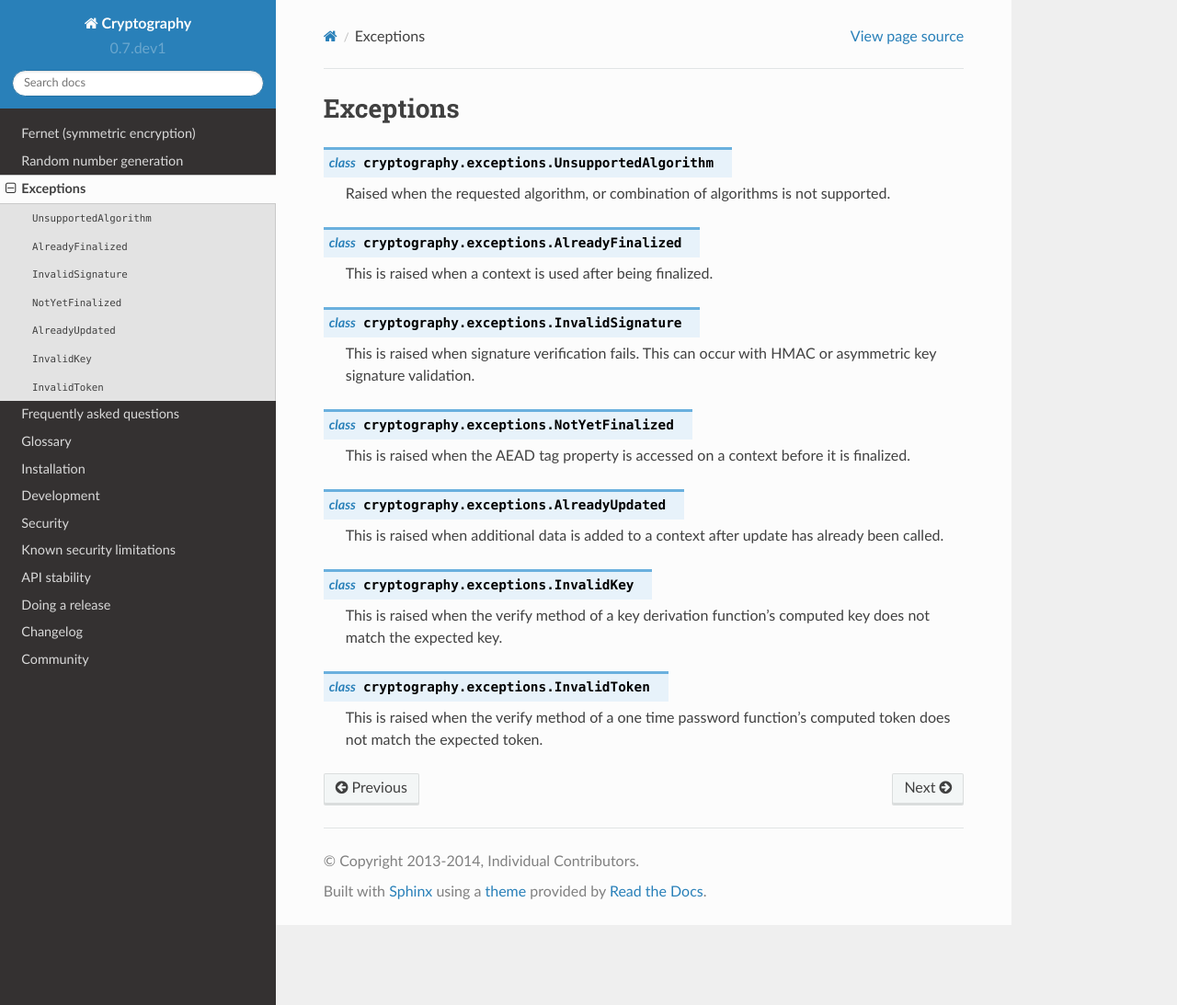
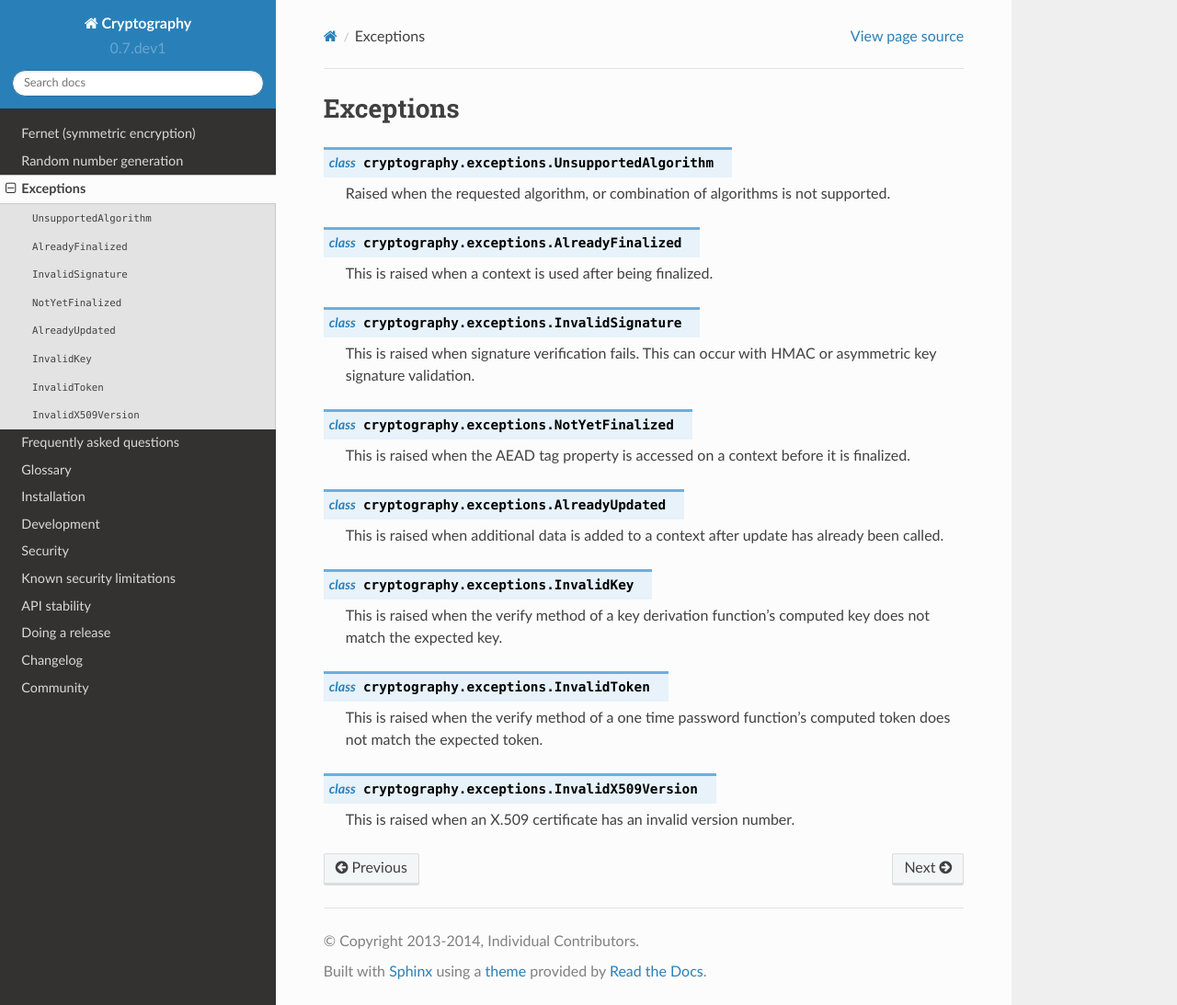
Before and after one commit to WebKing0121/cryptography, a Sphinx documentation site: the page built from docs/exceptions.rst, in a window 1280 px wide and 1093 px high. Shown: the whole window at 92% size. Built offline with Sphinx 7.4.7 and the Read the Docs theme 2.0.0, drawn with Linux system fonts in a browser that asks for light colours; pages that are not in the unit, such as notebooks, are missing from menus.

Commit message:
update docs, test invalid x509 version

```diff
--- a/CHANGELOG.rst
+++ b/CHANGELOG.rst
@@ -22,6 +22,8 @@ Changelog
   :func:`~cryptography.hazmat.primitives.serialization.load_ssh_public_key` to
   support the loading of OpenSSH public keys (:rfc:`4253`). Currently, only RSA
   keys are supported.
+* Added initial support for X.509 certificate parsing. See :doc:`X.509 </x509>`
+  for more information.
 
 0.6.1 - 2014-10-15
 ~~~~~~~~~~~~~~~~~~
--- a/docs/exceptions.rst
+++ b/docs/exceptions.rst
@@ -43,3 +43,8 @@ Exceptions
 
     This is raised when the verify method of a one time password function's
     computed token does not match the expected token.
+
+
+.. class:: InvalidX509Version
+
+    This is raised when an X.509 certificate has an invalid version number.
--- a/docs/hazmat/primitives/interfaces.rst
+++ b/docs/hazmat/primitives/interfaces.rst
@@ -705,7 +705,7 @@ X509
 
     .. attribute:: version
 
-        :type: X509Version
+        :type: :class:`~cryptography.x509.X509Version`
 
         The certificate version as an enumeration.
 
--- a/docs/x509.rst
+++ b/docs/x509.rst
@@ -3,7 +3,7 @@
 X.509
 =====
 
-.. currentmodule:: cryptography.hazmat.primitives.x509
+.. currentmodule:: cryptography.x509
 
 X.509 is an ITU-T standard for a `public key infrastructure`_. X.509v3 is
 defined in :rfc:`5280` (which obsoletes :rfc:`2459` and :rfc:`3280`).
```
Also changed, not shown: 3 other files.
